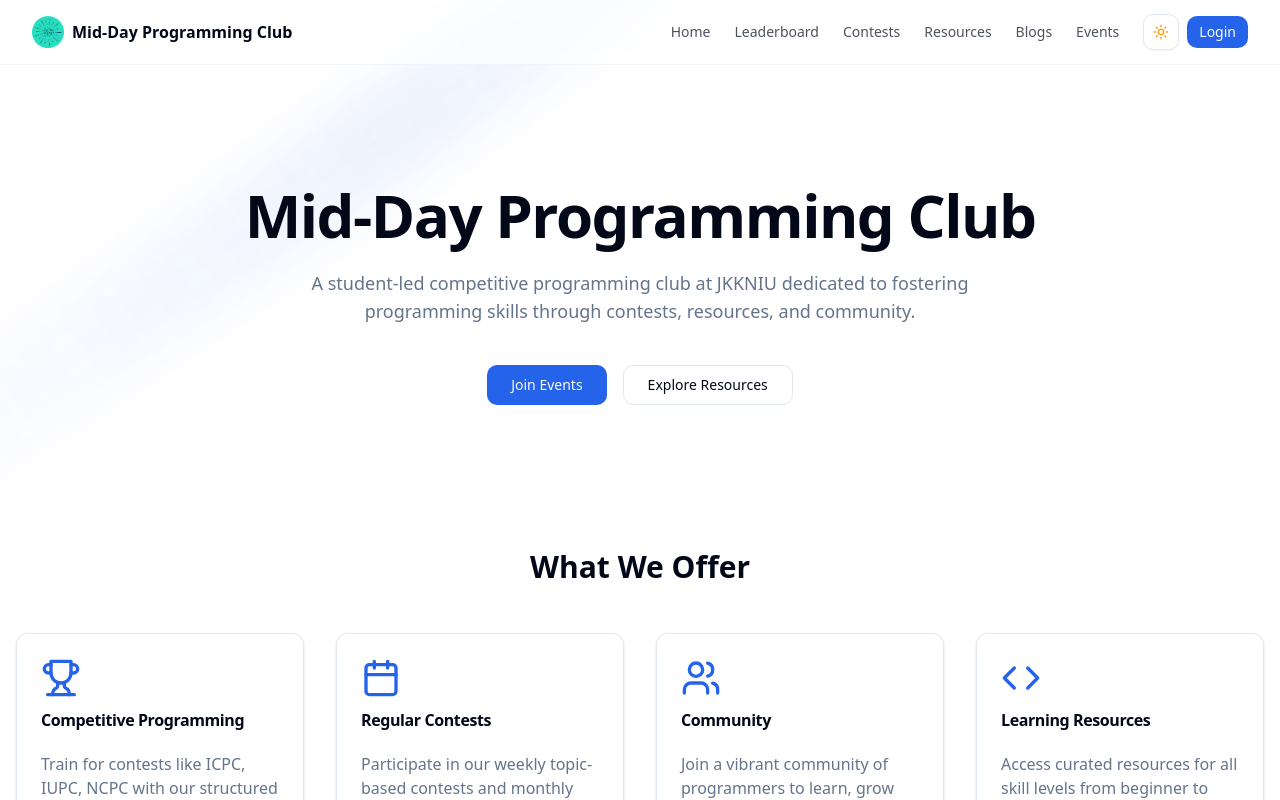
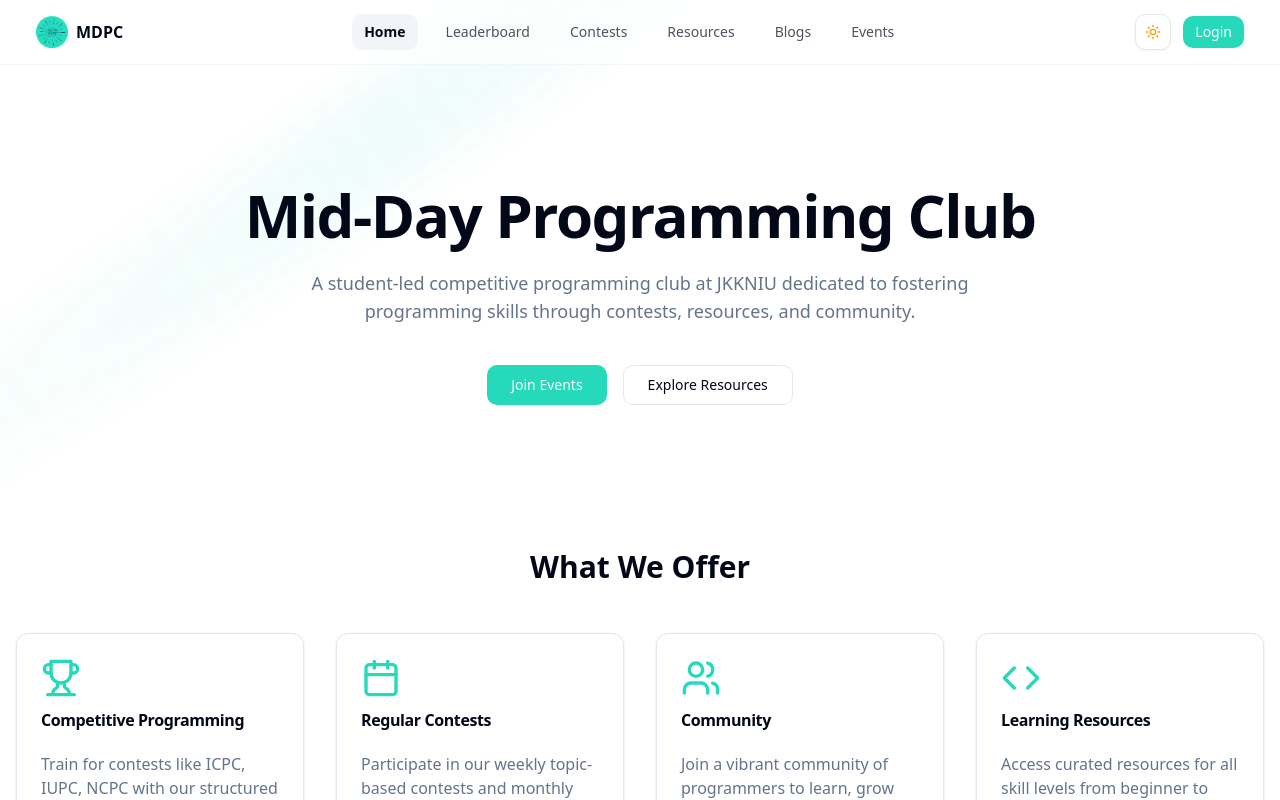
Before and after one commit to tamjidhossen/MDPC-Official-Website, a React (Vite) app in the folder Frontend/: page / in a window 1280 px wide. Shown: the top 800 px of the page. Built offline with nearby package versions, Linux system fonts and the light colour scheme.

Commit message:
Enhance Navbar component with active link highlighting and improve mobile menu layout; update primary color variables to match MDPC branding

```diff
--- a/Frontend/src/components/Header/Navbar/Navbar.jsx
+++ b/Frontend/src/components/Header/Navbar/Navbar.jsx
@@ -1,15 +1,15 @@
-// src/components/Header/Navbar/Navbar.jsx
 import { useState } from "react";
-import { Link } from "react-router-dom";
+import { Link, useLocation } from "react-router-dom";
 import { Button } from "@/components/ui/button";
-import ModeToggle from "@/components/ui/mode-toggle";
 import { Sheet, SheetContent, SheetTrigger } from "@/components/ui/sheet";
 import { useTheme } from "@/components/theme-provider";
 import { Menu } from "lucide-react";
 
 const Navbar = () => {
   const [isMenuOpen, setIsMenuOpen] = useState(false);
-  const { theme, setTheme } = useTheme();
+  const location = useLocation();
+
+  // Theme toggle component
   const ThemeToggle = () => {
     const { theme, setTheme } = useTheme();
     const isDark = theme === "dark";
@@ -73,6 +73,7 @@ const Navbar = () => {
       </button>
     );
   };
+
   const navLinks = [
     { title: "Home", path: "/" },
     { title: "Leaderboard", path: "/leaderboard" },
@@ -82,41 +83,56 @@ const Navbar = () => {
     { title: "Events", path: "/events" },
   ];
 
+  const isActive = (path) => {
+    if (path === "/" && location.pathname === "/") {
+      return true;
+    }
+    return path !== "/" && location.pathname.startsWith(path);
+  };
+
   return (
     <nav className="sticky top-0 z-40 w-full border-b border-border/40 bg-background/95 backdrop-blur supports-[backdrop-filter]:bg-background/60">
-      <div className="container flex h-16 items-center px-4 sm:px-6 md:px-8">
-        <div className="flex-1 flex items-center gap-2">
+      <div className="mx-auto max-w-7xl px-4 sm:px-6 lg:px-8">
+        <div className="flex h-16 items-center justify-between">
+          {/* Logo section - left side */}
+          <div className="flex-shrink-0 pl-1">
             <Link to="/" className="flex items-center gap-2">
               <img src="/midday.png" alt="MDPC Logo" className="h-8 w-8" />
-            <span className="hidden font-semibold md:inline-block">
-              Mid-Day Programming Club
+              <span className="hidden font-semibold lg:inline-block">
+              MDPC
               </span>
-            <span className="font-semibold md:hidden">MDPC</span>
+              <span className="font-semibold lg:hidden">MDPC</span>
             </Link>
           </div>
 
-        {/* Desktop Navigation */}
-        <div className="hidden md:flex md:items-center md:gap-6">
+          {/* Navigation links - center */}
+          <div className="hidden md:flex md:items-center md:justify-center md:flex-1 mx-4">
+            <div className="flex space-x-4">
               {navLinks.map((link) => (
                 <Link
                   key={link.path}
                   to={link.path}
-              className="text-sm font-medium text-foreground/70 transition-colors hover:text-foreground"
+                  className={`text-sm font-medium transition-colors px-3 py-2 rounded-md ${
+                    isActive(link.path)
+                      ? "bg-accent text-foreground font-semibold"
+                      : "text-foreground/70 hover:text-foreground"
+                  }`}
                 >
                   {link.title}
                 </Link>
               ))}
-          <div className="flex items-center gap-2">
-            <ThemeToggle />
-            <Button asChild size="sm">
-              <Link to="/login">Login</Link>
-            </Button>
             </div>
           </div>
 
-        {/* Mobile Navigation */}
-        <div className="flex items-center gap-2 md:hidden">
+          {/* Actions - right side */}
+          <div className="flex items-center space-x-3 pr-1">
             <ThemeToggle />
+            <Button asChild size="sm" className="hidden md:inline-flex">
+              <Link to="/login">Login</Link>
+            </Button>
+
+            {/* Mobile menu button */}
+            <div className="md:hidden">
               <Sheet open={isMenuOpen} onOpenChange={setIsMenuOpen}>
                 <SheetTrigger asChild>
                   <Button variant="outline" size="icon">
@@ -125,13 +141,17 @@ const Navbar = () => {
                   </Button>
                 </SheetTrigger>
                 <SheetContent side="right">
-              <div className="flex flex-col gap-4 py-4">
+                  <div className="mt-6 flex flex-col gap-4">
                     {navLinks.map((link) => (
                       <Link
                         key={link.path}
                         to={link.path}
                         onClick={() => setIsMenuOpen(false)}
-                    className="text-sm font-medium transition-colors hover:text-foreground"
+                        className={`text-base font-medium transition-colors py-2 ${
+                          isActive(link.path)
+                            ? "text-primary font-semibold"
+                            : "text-foreground/70 hover:text-foreground"
+                        }`}
                       >
                         {link.title}
                       </Link>
@@ -146,6 +166,8 @@ const Navbar = () => {
               </Sheet>
             </div>
           </div>
+        </div>
+      </div>
     </nav>
   );
 };
--- a/Frontend/src/index.css
+++ b/Frontend/src/index.css
@@ -10,8 +10,8 @@
     --card-foreground: 222.2 84% 4.9%;
     --popover: 0 0% 100%;
     --popover-foreground: 222.2 84% 4.9%;
-    --primary: 221.2 83.2% 53.3%;
-    --primary-foreground: 210 40% 98%;
+    --primary: 170 70% 50%; /* Updated to match MDPC logo color #26dcbd */
+    --primary-foreground: 0 0% 98%;
     --secondary: 210 40% 96.1%;
     --secondary-foreground: 222.2 47.4% 11.2%;
     --muted: 210 40% 96.1%;
@@ -22,7 +22,7 @@
     --destructive-foreground: 210 40% 98%;
     --border: 214.3 31.8% 91.4%;
     --input: 214.3 31.8% 91.4%;
-    --ring: 221.2 83.2% 53.3%;
+    --ring: 170 70% 50%; /* Updated to match primary */
     --radius: 0.75rem;
     --chart-1: 12 76% 61%;
     --chart-2: 173 58% 39%;
@@ -32,13 +32,13 @@
   }
 
   .dark {
-    --background: 222.2 84% 4.9%;
+    --background: 222.2 84% 8.9%;
     --foreground: 210 40% 98%;
-    --card: 222.2 84% 4.9%;
+    --card: 222.2 84% 8.0%;
     --card-foreground: 210 40% 98%;
     --popover: 222.2 84% 4.9%;
     --popover-foreground: 210 40% 98%;
-    --primary: 217.2 91.2% 59.8%;
+    --primary: 170 70% 50%; /* Updated to match MDPC logo color #26dcbd */
     --primary-foreground: 222.2 47.4% 11.2%;
     --secondary: 217.2 32.6% 17.5%;
     --secondary-foreground: 210 40% 98%;
@@ -50,7 +50,7 @@
     --destructive-foreground: 210 40% 98%;
     --border: 217.2 32.6% 17.5%;
     --input: 217.2 32.6% 17.5%;
-    --ring: 224.3 76.3% 48%;
+    --ring: 170 70% 50%; /* Updated to match primary */
     --chart-1: 220 70% 50%;
     --chart-2: 160 60% 45%;
     --chart-3: 30 80% 55%;
```
Lines whose indentation alone changed are shown as unchanged.
